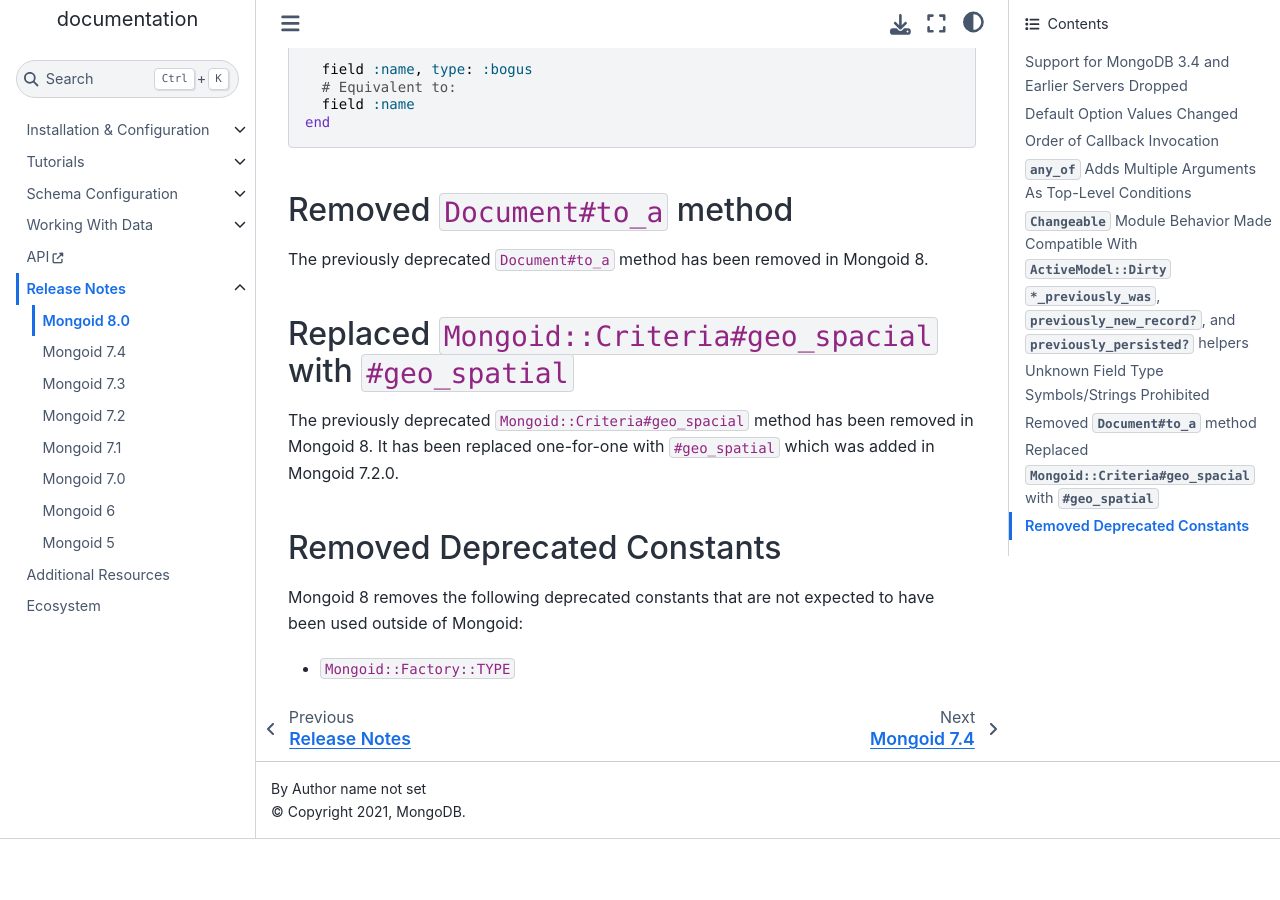
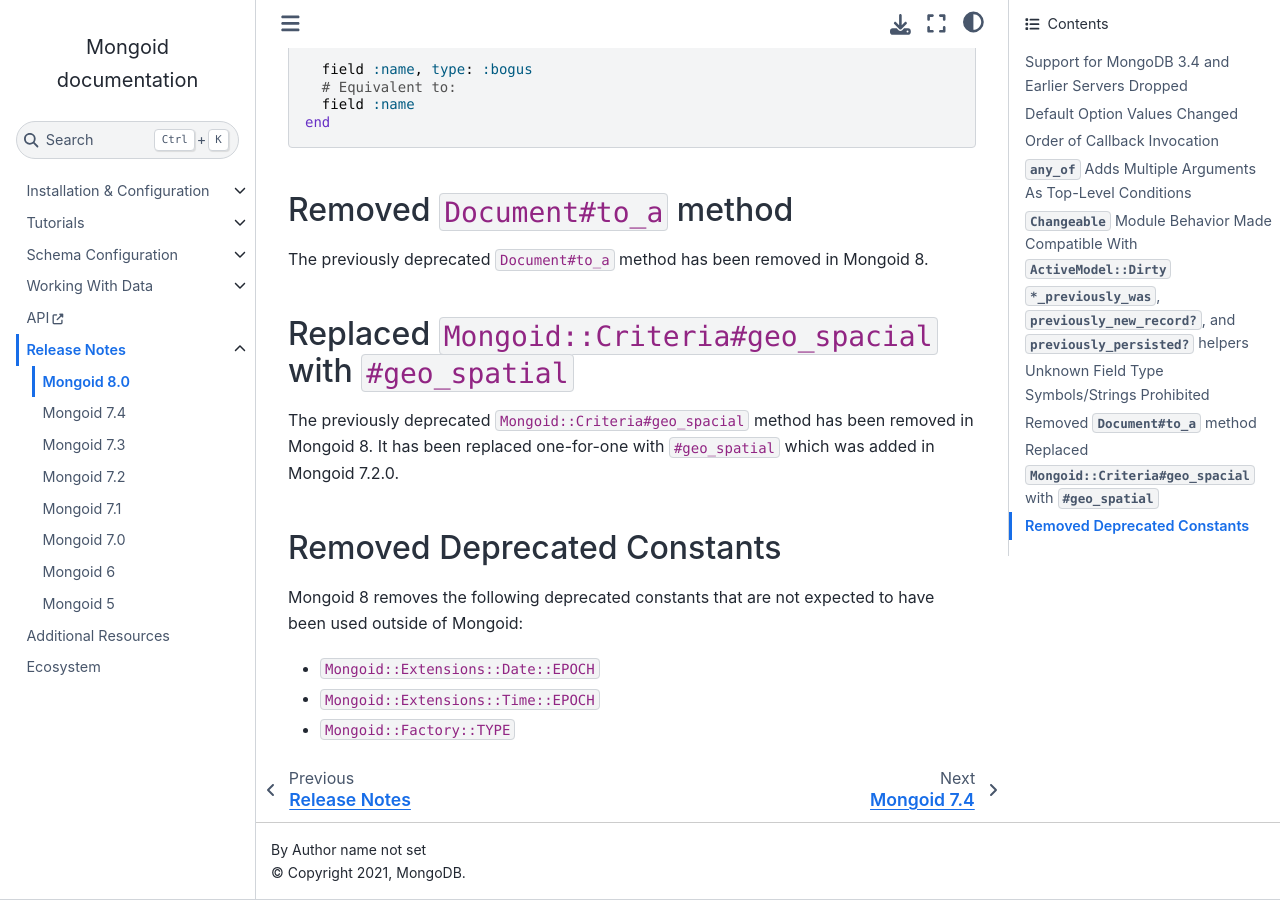
Before and after one commit to i80and/docs-mongoid, a Sphinx documentation site: the page built from docs/release-notes/mongoid-8.0.txt, in a window 1280 px wide and 900 px high, scrolled down 6385 px. Built offline with Sphinx 7.4.7 and the Sphinx Book theme 1.1.4, drawn with Linux system fonts in a browser that asks for light colours; before the commit the page ends 7224 px from its top, so only the background shows below that.

Commit message:
MONGOID-5324 Remove deprecated EPOCH constant from Date and Time (#5239)
* Remove EPOCH constant from Date and Time. It is not used anywhere.

* add release note

Co-authored-by: shields <shields@tablecheck.com>
Co-authored-by: Oleg Pudeyev <code@olegp.name>

```diff
--- a/docs/release-notes/mongoid-8.0.txt
+++ b/docs/release-notes/mongoid-8.0.txt
@@ -324,4 +324,6 @@ Removed Deprecated Constants
 Mongoid 8 removes the following deprecated constants that are not expected
 to have been used outside of Mongoid:
 
+- ``Mongoid::Extensions::Date::EPOCH``
+- ``Mongoid::Extensions::Time::EPOCH``
 - ``Mongoid::Factory::TYPE``
```
